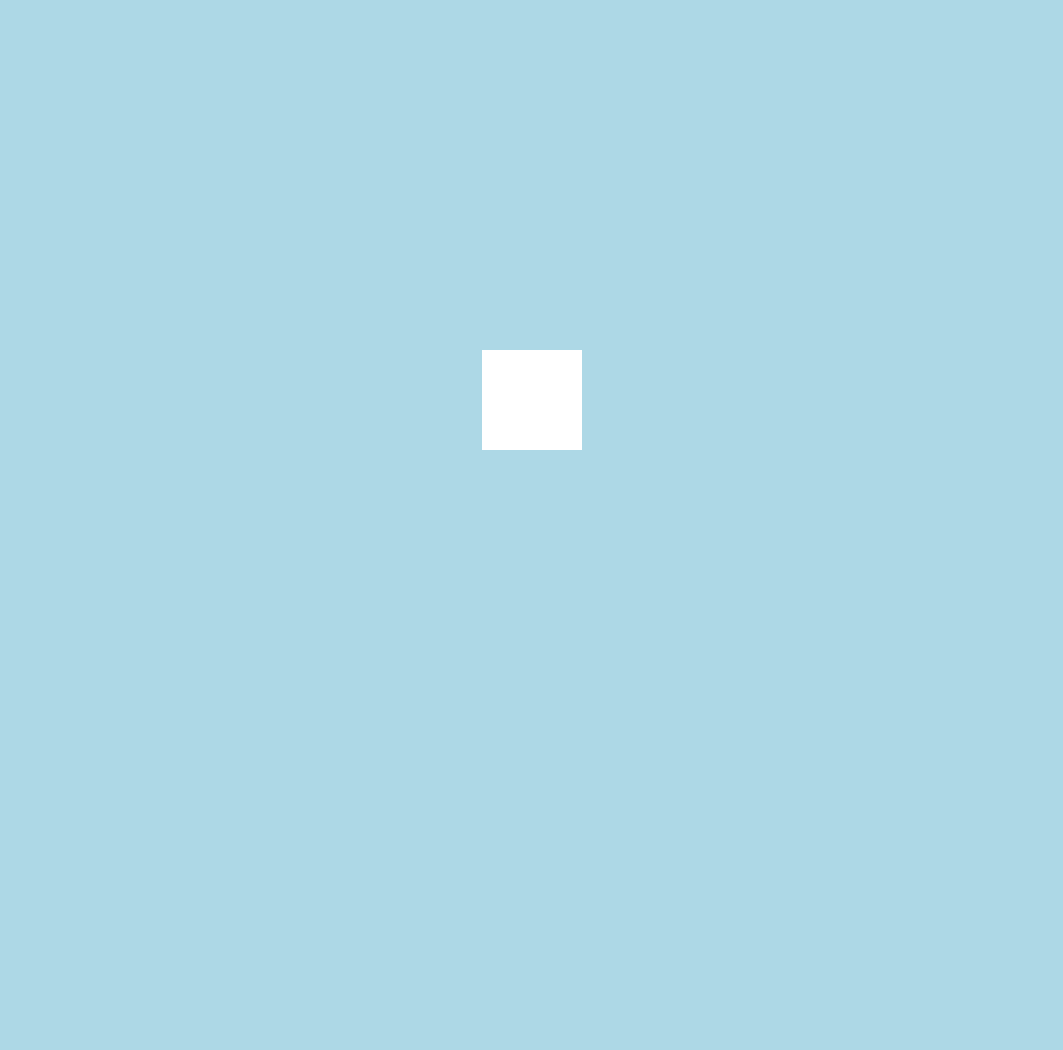
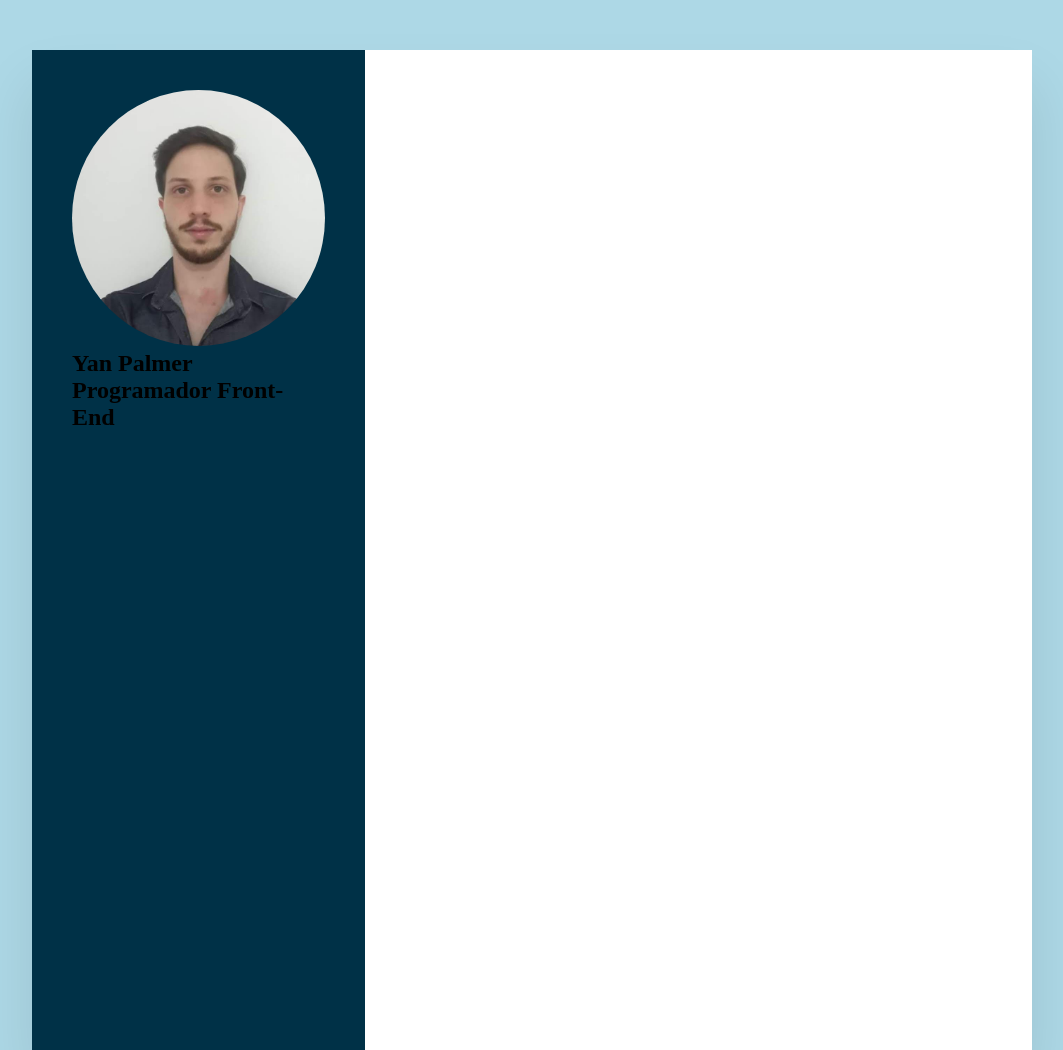
Before and after one commit to YanPalmer/Repositorio-Profissional, a plain HTML site: page Currículo_YanPalmer_Programador/index.html in a window 1280 px wide. Shown: the top 1050 px of the page, without its empty margins (108-1171 px from the left). Before the commit the page ends 800 px from the top, so only its background shows below. Drawn offline with Linux system fonts and the light colour scheme.

Commit message:
Currículo virtual
Comecei a fazer meu currículo virtual.

```diff
--- a/Currículo_YanPalmer_Programador/index.html
+++ b/Currículo_YanPalmer_Programador/index.html
@@ -9,7 +9,15 @@
 </head>
 <body>
     <div class="container">
-        <div class="left_Side"></div>
+        <div class="left_Side">
+            <div class="profileText">
+                <div class="imgBx">
+                    <img src="./Yan_Palmer.jpg" alt="Minha foto" title="Yan Palmer">
+                </div>
+                <h2>Yan Palmer<br><span>Programador Front-End</span></h2>
+            </div>
+        </div>
+
         <div class="right_Side"></div>
     </div>
 </body>
--- a/Currículo_YanPalmer_Programador/style.css
+++ b/Currículo_YanPalmer_Programador/style.css
@@ -15,7 +15,53 @@ body {
 .container {
     position: relative;
     width: 100%;
-    max-width: 100px;
-    min-height: 100px;
+    max-width: 1000px;
+    min-height: 1000px;
     background: #fff;
+    margin: 50px;
+    display: grid;
+    grid-template-columns: 1fr 2fr;
+    box-shadow: 0 35px 55px rgba(0, 0, 0, 0.1);
 }
+
+.container .left_Side {
+    position: relative;
+    background: #003147;
+    padding: 40px;
+}
+img {
+    width: 100%;
+    border-radius: 100%;
+}
+.profileText {
+    position: relative;
+    display: flex;
+    flex-direction: column;
+    align-items: center;
+    padding-bottom: 20px;
+}
+/* .profileText .imgBx {
+    position: relative;
+    background-color: red;
+    width: 200px;
+    height: 200px;
+    border-radius: 50%;
+    overflow: hidden;
+} */
+/* .profileText .imgBx img {
+    position: absolute;
+    top: 0;
+    left: 0;
+    width: 100%;
+    height: 100%;
+    object-fit: cover;
+} */
+
+
+
+
+.container .right_Side {
+    position: relative;
+    background: #fff;
+    padding: 40px;
+}
```
Also changed, not shown: Currículo_YanPalmer_Programador/Yan_Palmer.jpg (added).
